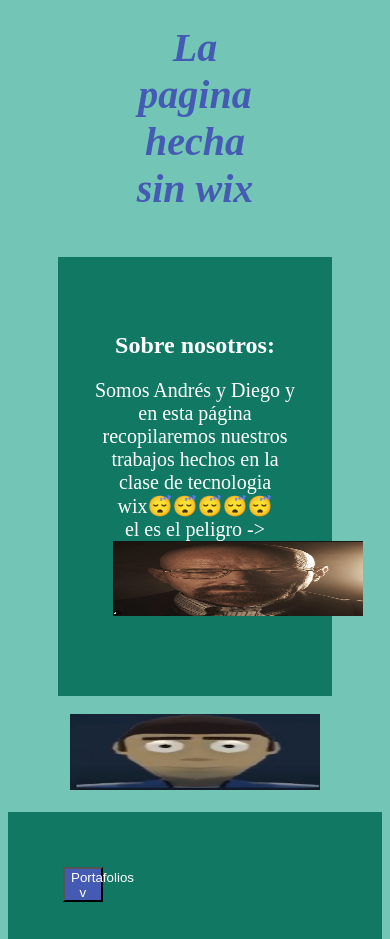
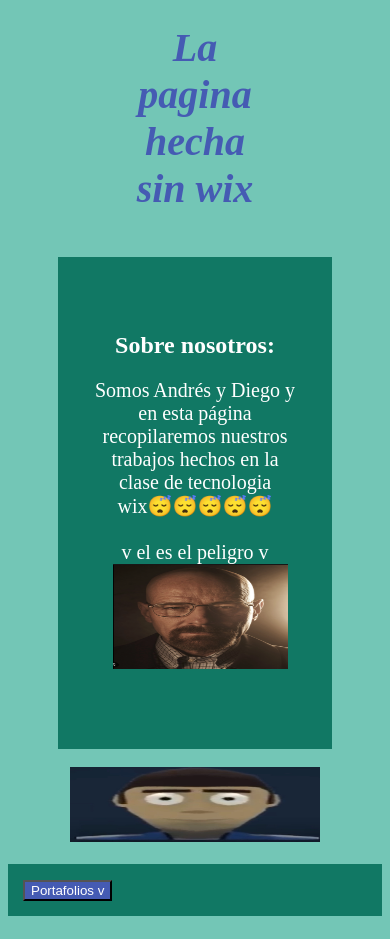
Before and after one commit to Bardock1955/FirstWebPageSRD, a plain HTML site: page index.html in a window 390 px wide. Shown: the part 161-1100 px from the top of the page. Drawn offline with Linux system fonts and the light colour scheme.

Commit message:
arreglo de bug para dispositivos mobiles

```diff
--- a/css/style.css
+++ b/css/style.css
@@ -64,8 +64,8 @@ header{
 
     #heisenburg{
         padding: 0px 20px 0px;
-        width: 125px;
-        height: 37.75px;
+        width: 100px;
+        height: 65px;
     }
 
 
@@ -85,8 +85,8 @@ header{
 
     #heisenburg{
         padding: 0px 20px 0px;
-        width: 200px;
-        height: 50px;
+        width: 150px;
+        height: 75px;
     }
 
 
@@ -109,8 +109,8 @@ header{
 
     #heisenburg{
         padding: 0px 20px 0px;
-        width: 250px;
-        height: 75.5px;
+        width: 175px;
+        height: 105px;
     }
 
     p{
--- a/index.html
+++ b/index.html
@@ -34,8 +34,9 @@
         <div id="about" style="background-color: #117864; color:white; padding: 55px 0px 55px; margin-left: 50px; margin-right: 50px;"  >
             <h2 align="center"><strong>Sobre nosotros:</strong></h2>
             <p align="center">Somos Andrés y Diego y en esta página recopilaremos nuestros trabajos hechos en la clase de tecnologia <br>
-                wix😴😴😴😴😴<br>el es el peligro ->
-                <a href="Ww.html"><img id="heisenburg" src="white.png" width="500" height="151" title="Walter White"></a>
+                wix😴😴😴😴😴<br> <br> v el es el peligro v
+                <br>
+                <a align="center" href="Ww.html"><img id="heisenburg" src="white.png" width="500" height="151" title="Walter White"></a>
                 <br>
 
             </p>
@@ -51,9 +52,9 @@
 
         <br>
 
-        <div id="archives" style="background-color:#117864; color:white; padding: 55px;">
+        <div id="archives" style="background-color:#117864; color:white; padding: 15px;">
 
-            <button class="Portafolios" id="hideText_btn" style="background-color:#455BB3 ; color:white; width: 15%; height: 35px;">Portafolios v</button>
+            <button class="Portafolios" id="hideText_btn" style="background-color:#455BB3 ; color:white; ">Portafolios v</button>
 
             <span class="hide" id="hideText">
                 <br>
```
Also changed, not shown: Ww.html (+2 -0 lines).
